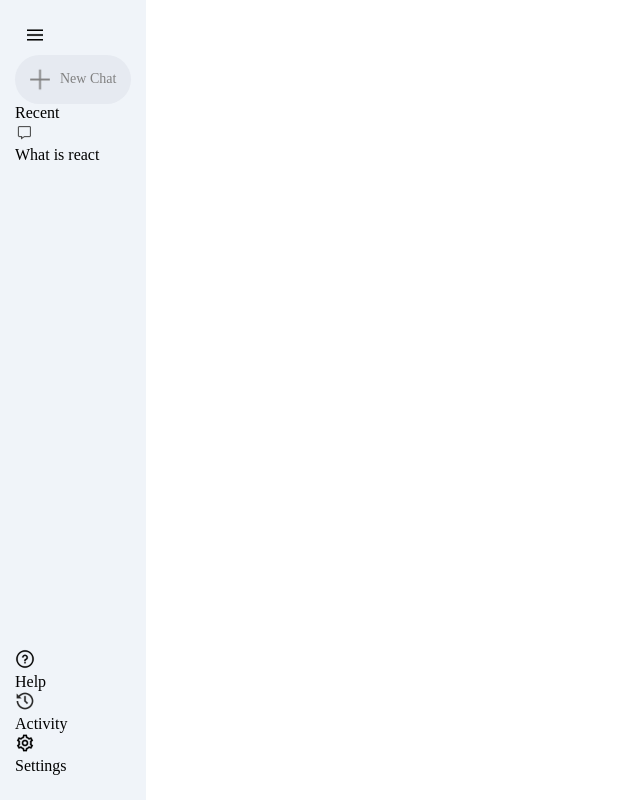
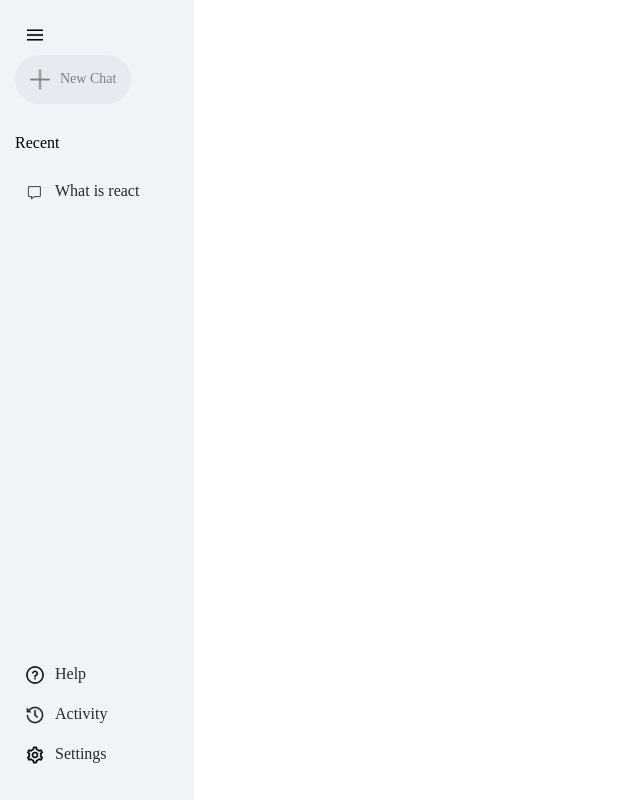
Before and after one commit to Satyam-Nayak/gemini-clone-chatbot, a React (Vite) app: page / in a window 1280 px wide. Shown: the whole page, without its empty margins (0-640 px from the left). Built offline with nearby package versions, Linux system fonts and the light colour scheme.

Commit message:
add css to sidebar css

```diff
--- a/src/components/Sidebar/Sidebar.css
+++ b/src/components/Sidebar/Sidebar.css
@@ -28,5 +28,25 @@
     font-size: 14px;
     color: grey;
     cursor: pointer;
+}
 
+.sidebar .recent{
+    display: flex;
+    flex-direction: column;
 }
+
+.sidebar .recent-title{
+    margin-top: 30px;
+    margin-bottom: 20px;
+}
+
+.sidebar .recent-entry{
+    display: flex;
+    align-items: start;
+    gap: 10px;
+    padding: 10px;
+    padding-right: 40px;
+    border-radius: 50px;
+    color: #282828;
+    cursor: pointer;
+}
```
